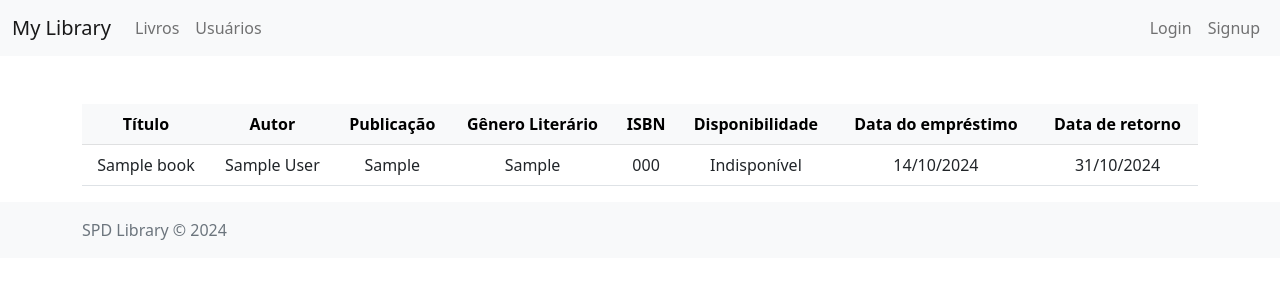
After one commit to MF-Guilherme/library-management, a Django app: page /library/books/ in a window 1280 px wide. The commit adds this page. Shown: the top 300 px of the page. Run offline with Django 5.2, Linux system fonts and the light colour scheme; tables that the repository leaves empty hold one stand-in row (values such as "Sample post").

Commit message:
feat(books): displaying all books in the admin books page (draft)

```diff
--- /dev/null
+++ b/library/templates/books.html
@@ -0,0 +1,28 @@
+{% extends "base_generic.html" %}
+
+{% block content %}
+    <table class="table table-hover">
+        <thead class="table-light text-center">
+            <th>Título</th>
+            <th>Autor</th>
+            <th>Publicação</th>
+            <th>Gênero Literário</th>
+            <th>ISBN</th>
+            <th>Disponibilidade</th>
+            <th>Data do empréstimo</th>
+            <th>Data de retorno</th>
+        </thead>
+        {% for book in books %}
+        <tr class="text-center">
+            <td>{{book}}</td>
+            <td>{{book.author}}</td>
+            <td>{{book.year}}</td>
+            <td>{{book.genre}}</td>
+            <td>{{book.isbn}}</td>
+            <td>Indisponível</td>
+            <td>14/10/2024</td>
+            <td>31/10/2024</td>
+        </tr>
+        {% endfor %}
+    </table>
+{% endblock content %}
--- a/library/urls.py
+++ b/library/urls.py
@@ -5,4 +5,5 @@ app_name = 'library'
 
 urlpatterns = [
     path('', views.home, name='home'),
+    path('library/books/', views.get_books_info, name='books')
 ]
--- a/library/views.py
+++ b/library/views.py
@@ -6,3 +6,8 @@ def home(request):
     if request.method == 'GET':
         books = Book.objects.all()
         return render(request, 'home.html', {'books': books})
+
+def get_books_info(request):
+    if request.method == 'GET':
+        books = Book.objects.all()
+        return render(request, 'books.html', {'books': books})
--- a/library_management_web/urls.py
+++ b/library_management_web/urls.py
@@ -5,5 +5,5 @@ urlpatterns = [
     path('admin/', admin.site.urls),
     path('accounts/', include('django.contrib.auth.urls')),
     path('accounts/', include('users.urls')),
-    path('', include('library.urls'))
+    path('', include('library.urls')),
 ]
--- a/templates/partials/navbar.html
+++ b/templates/partials/navbar.html
@@ -1,6 +1,6 @@
 <nav class="navbar navbar-expand-lg navbar-light bg-light">
     <div class="container-fluid">
-      <a class="navbar-brand" href="#">My Library</a>
+      <a class="navbar-brand" href="/">My Library</a>
       <button class="navbar-toggler" type="button" data-bs-toggle="collapse" data-bs-target="#navbarNav" aria-controls="navbarNav" aria-expanded="false" aria-label="Toggle navigation">
         <span class="navbar-toggler-icon"></span>
       </button>
@@ -8,10 +8,10 @@
       <div class="collapse navbar-collapse" id="navbarNav">
         <ul class="navbar-nav">
           <li class="nav-item">
-            <a class="nav-link" href="/">Home</a>
+            <a class="nav-link" href="{% url "library:books" %}">Livros</a>
           </li>
           <li class="nav-item">
-            <a class="nav-link" href="/books">Books</a>
+            <a class="nav-link" href="{% url "library:books" %}">Usuários</a>
           </li>
         </ul>
 
--- a/users/views.py
+++ b/users/views.py
@@ -3,7 +3,7 @@ from django.contrib.auth.views import LoginView
 from django.shortcuts import render
 from django.urls import reverse_lazy
 from django.views import generic
-from .forms import EmailAuthenticationForm
+from .forms import EmailAuthenticationForm, EmailUserCreationForm
 
 
 class CustomLoginView(LoginView):
@@ -11,6 +11,6 @@ class CustomLoginView(LoginView):
 
 
 class SignUpView(generic.CreateView):
-    form_class = UserCreationForm
+    form_class = EmailUserCreationForm
     success_url = reverse_lazy('login')
     template_name = 'registration/signup.html'
```
